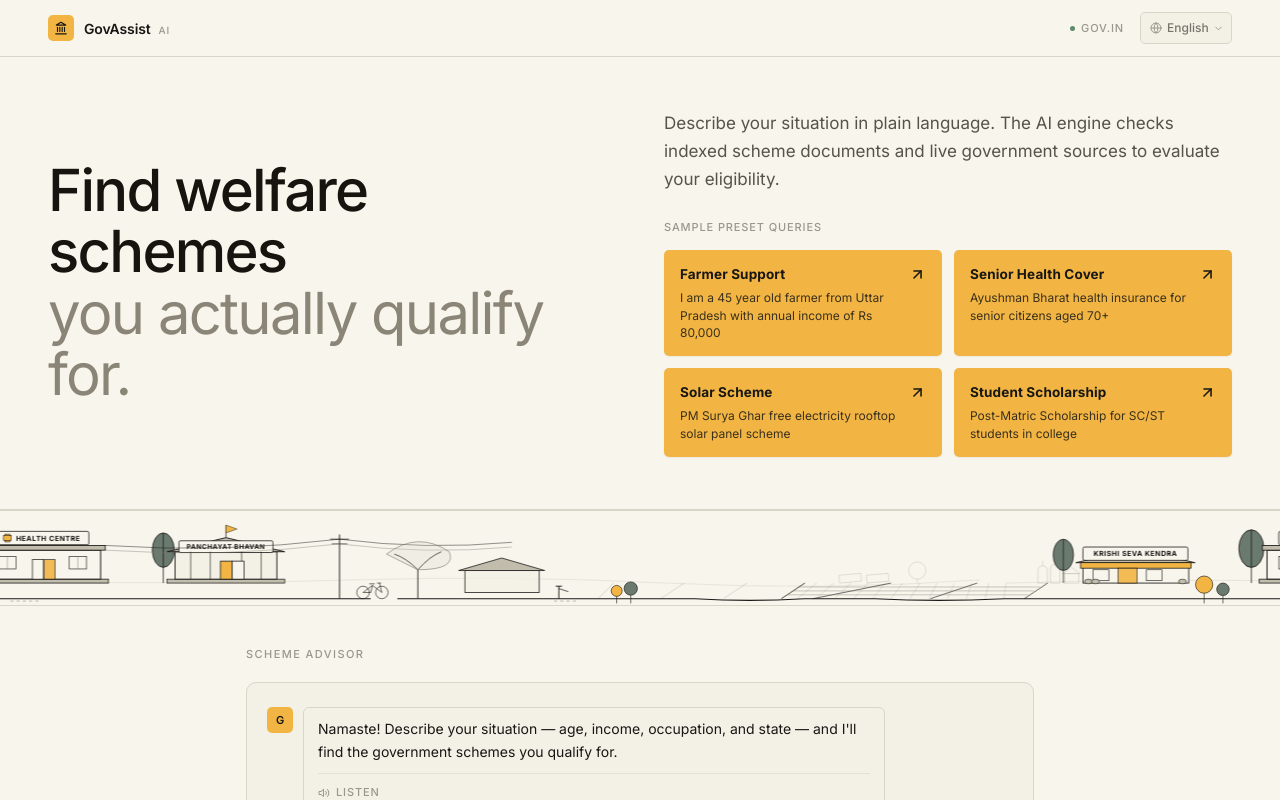
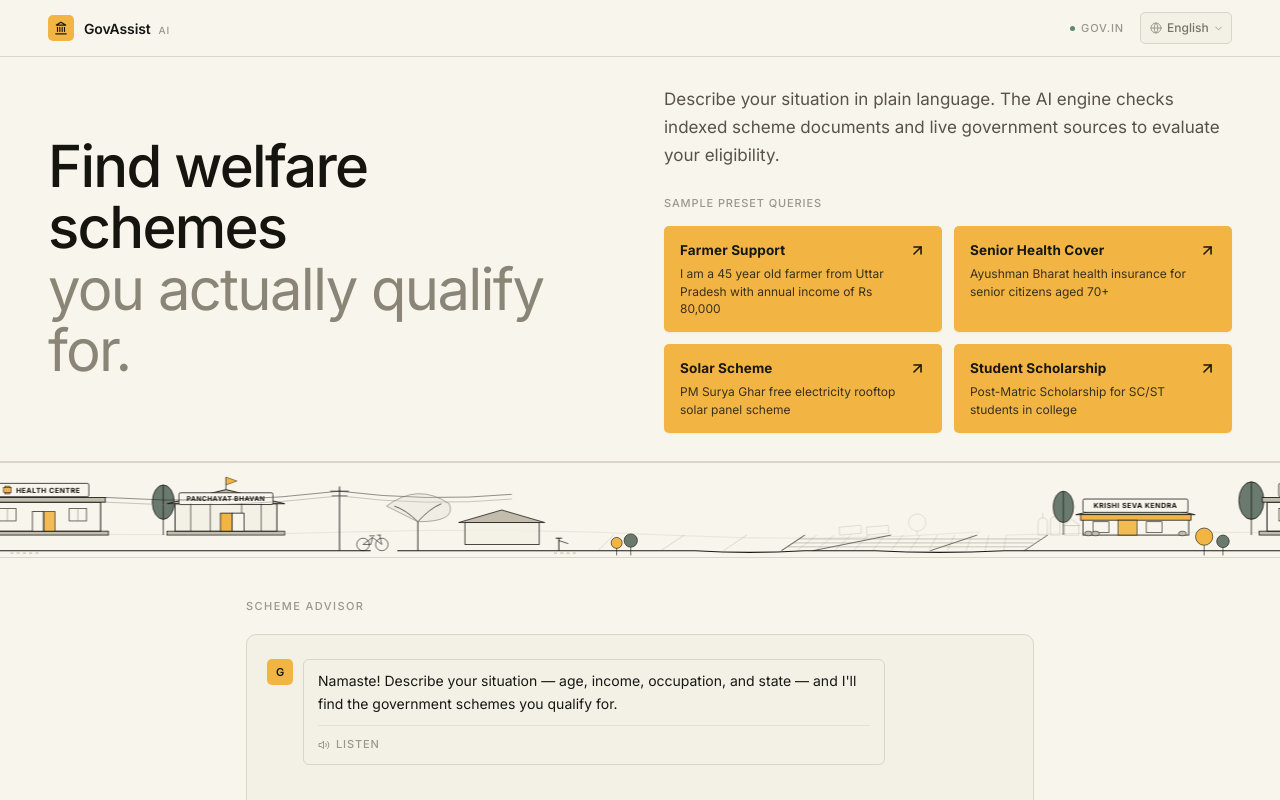
Before and after one commit to vgarg05/Government-Scheme-Discovery-Eligibility-Assistant, a React (Vite) app in the folder frontend/: page / in a window 1280 px wide. Shown: the top 800 px of the page. Built offline with nearby package versions, Linux system fonts and the light colour scheme.

Commit message:
style: reduced padding in Hero section above animation to 28px top and bottom

```diff
--- a/frontend/src/components/Hero.jsx
+++ b/frontend/src/components/Hero.jsx
@@ -13,8 +13,8 @@
     <section
       style={{
         borderBottom: '1px solid var(--border)',
-        paddingTop: '52px',
-        paddingBottom: '52px',
+        paddingTop: '28px',
+        paddingBottom: '28px',
       }}
     >
       <div className="max-w-7xl mx-auto px-6 sm:px-12">
```
